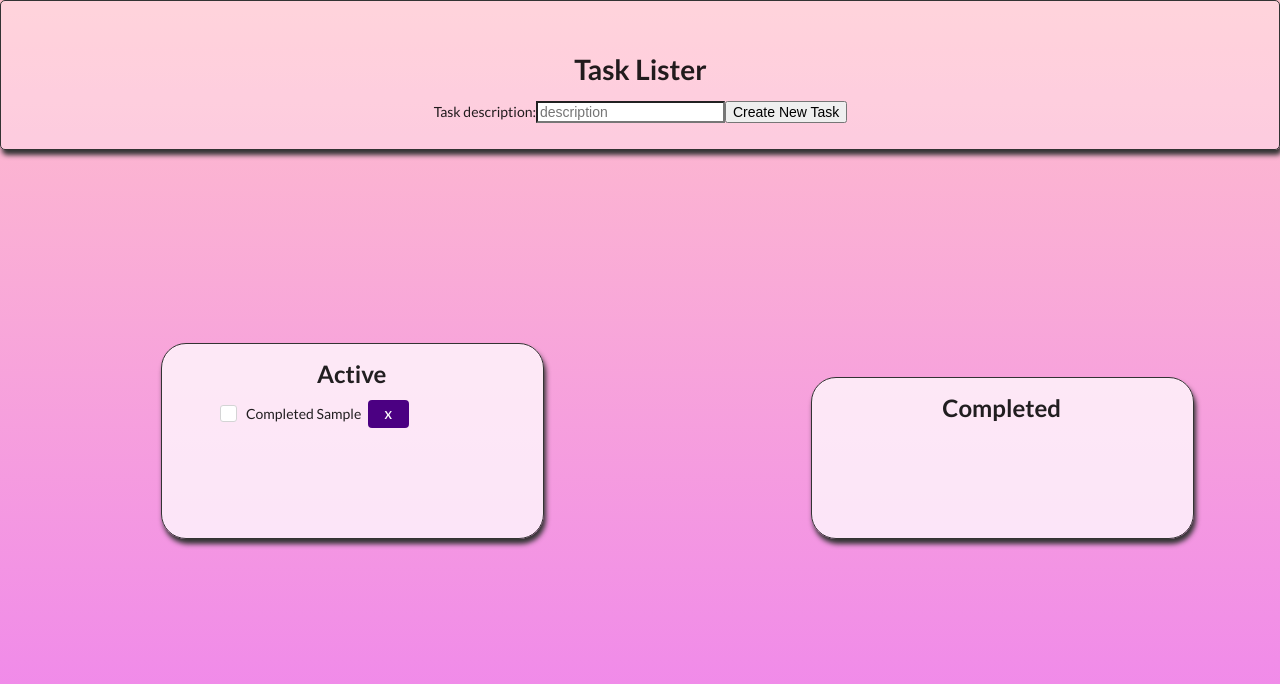
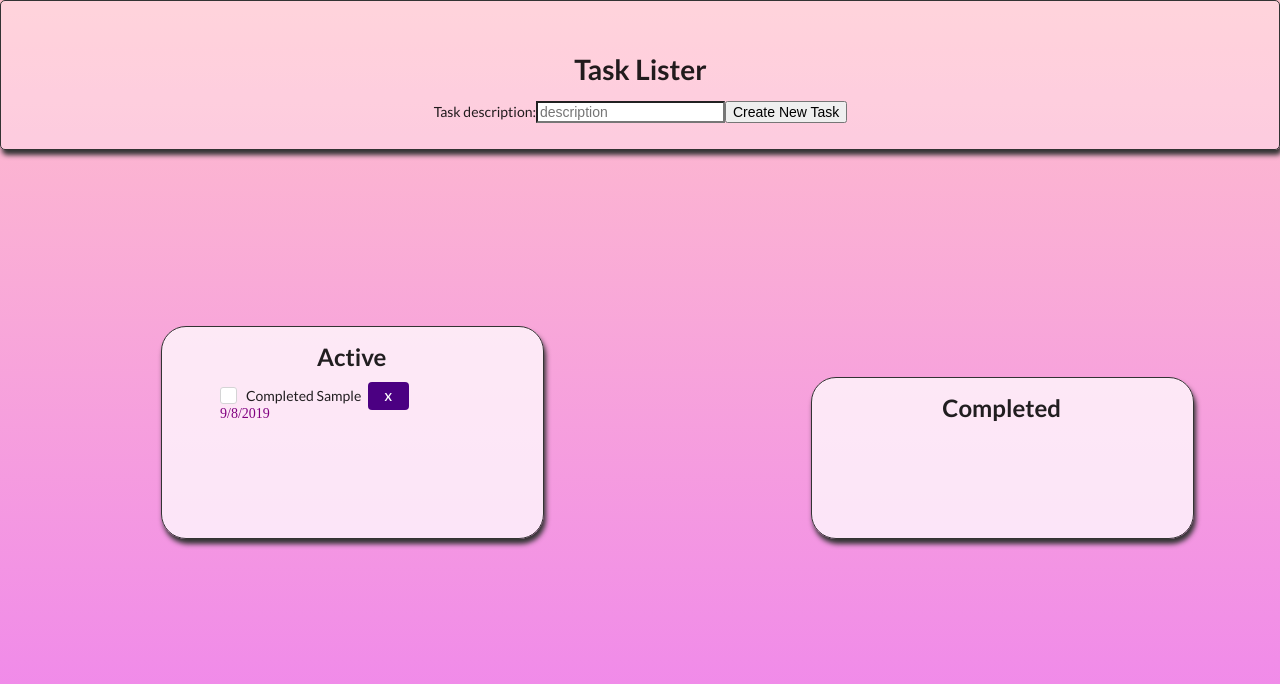
Before and after one commit to hannah6530/To-Do-List, a React (Create React App) app: page / in a window 1280 px wide. Both pictures are taken after typing "Sample" into the empty fields and a click on the button "Create New Task". Shown: the top 684 px of the page. Built offline with nearby package versions, Linux system fonts and the light colour scheme.

Commit message:
changes made

```diff
--- a/package.json
+++ b/package.json
@@ -9,6 +9,7 @@
     "react-dom": "^16.9.0",
     "react-redux": "^7.1.1",
     "react-scripts": "3.1.1",
+    "react-timestamp": "^5.1.0",
     "redux": "^4.0.4",
     "semantic-ui-react": "^0.88.1"
   },
--- a/src/Components/Todo.js
+++ b/src/Components/Todo.js
@@ -23,9 +23,10 @@ class Todo extends React.Component{
     this.props.deleteTask(this.props)
   }
 
-
   render(){
     const { title } = this.props
+    let current_date = new Date();
+    let formatted_date = (current_date.getMonth() + 1) + "/" + current_date.getDate() + "/" + current_date.getFullYear()
 
     return (
       <div className="ui checked checkbox">
@@ -44,10 +45,9 @@ class Todo extends React.Component{
           right: '-50px',
           top: '-5px'
         }}className="mini ui button"> X </button>
+        <p style={{fontFamily: 'cursive', color: 'purple'}}>{formatted_date}</p>
       </div>
     )
-
   }
-
 }
 export default Todo;
```
Also changed, not shown: 1 other file (tests, documents, lock files or other folders).
